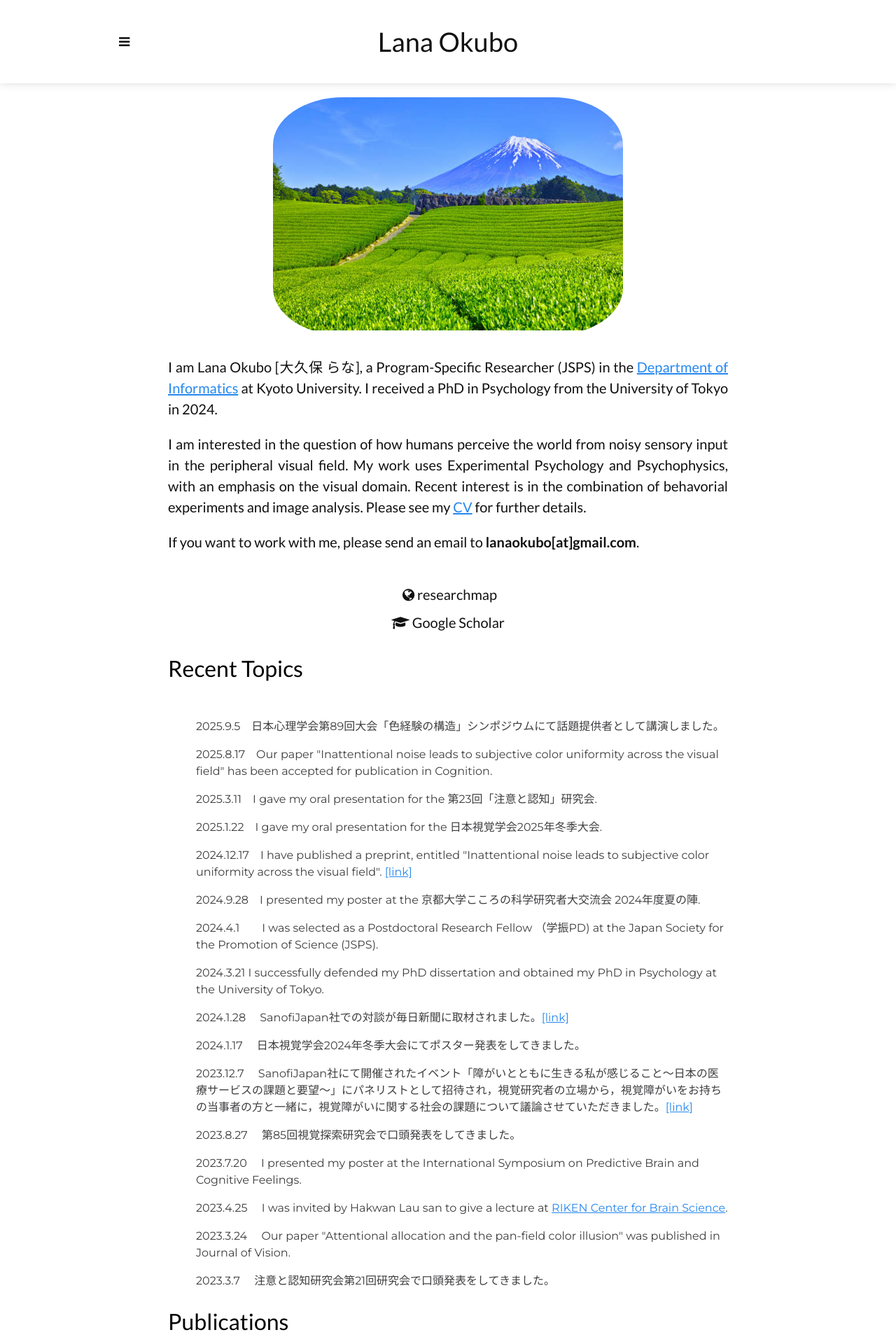
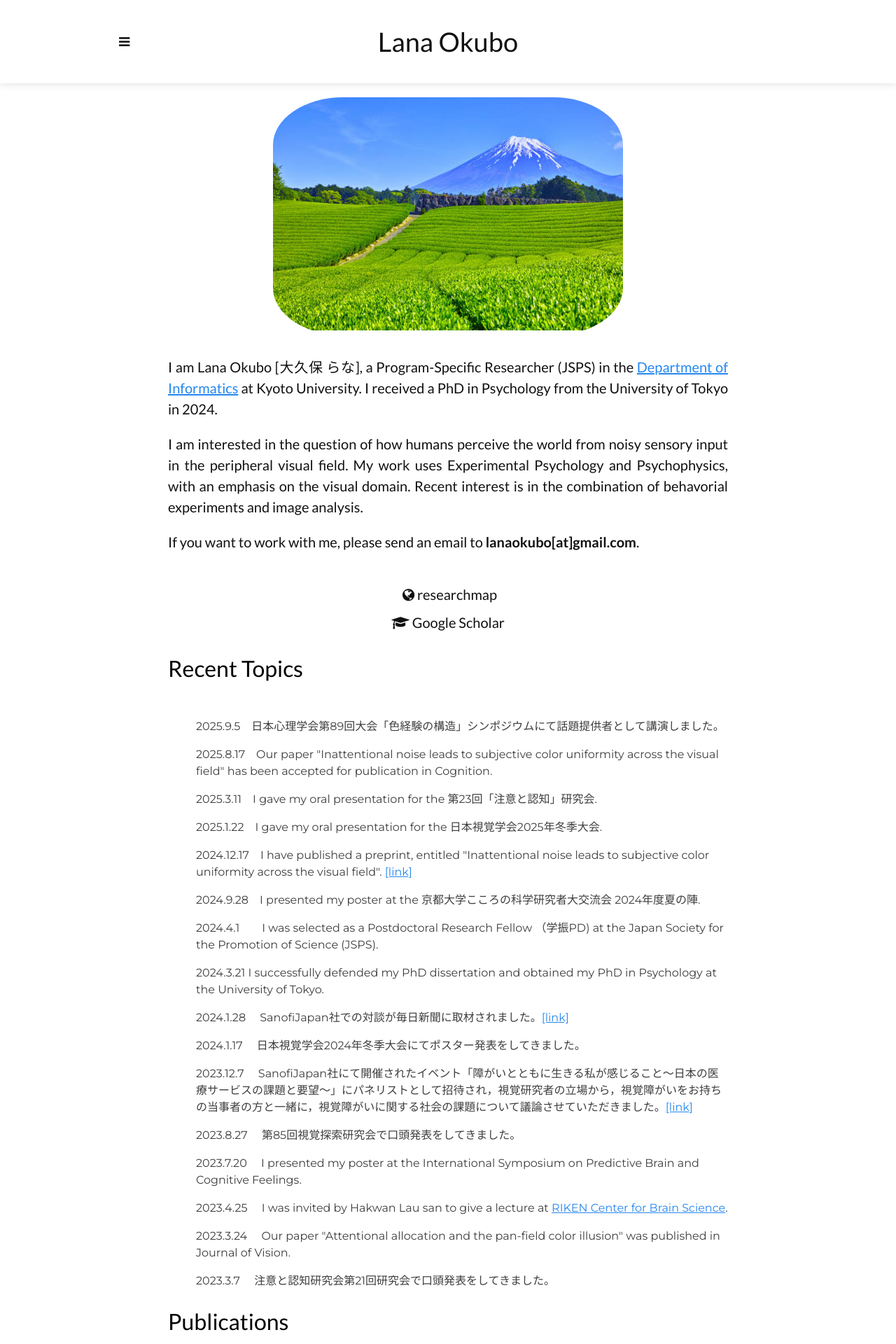
Before and after one commit to LNOKB/lnokb.github.io, a Jekyll site: the page built from index.html, in a window 1280 px wide. Shown: the top 1920 px of the page at 70% size. Built offline with Jekyll 4.4.1, drawn with Linux system fonts in a browser that asks for light colours.

Commit message:
Update index.html

```diff
--- a/index.html
+++ b/index.html
@@ -20,7 +20,6 @@ layout: home-page
         I am interested in the question of how humans perceive the world from noisy sensory input in the peripheral visual field.
         My work uses Experimental Psychology and Psychophysics, with an emphasis on the visual domain.
         Recent interest is in the combination of behavorial experiments and image analysis.
-        Please see my <a href="https://rpubs.com/LNOKB/cv" target="_blank">CV</a> for further details.
       </p>
 
       <p class="subtitle">
```
